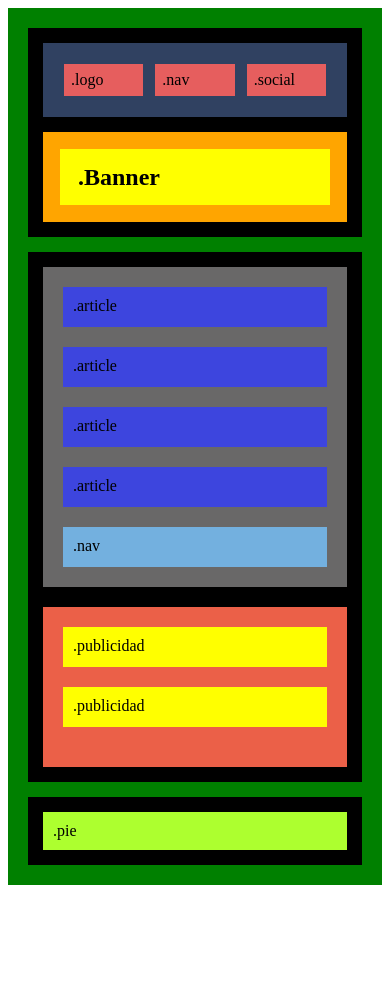
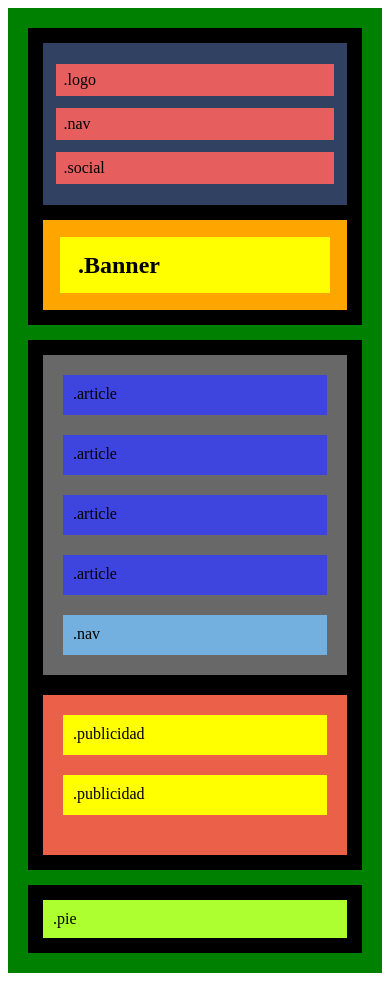
Before and after one commit to GuillemBo/nivell1, a plain HTML site: page index.html in a window 390 px wide. Before the commit the page ends 893 px from the top, so only its background shows below. Drawn offline with Linux system fonts and the light colour scheme.

Commit message:
fixed header on tablet and mobile devices. erased test .txt

```diff
--- a/styles.css
+++ b/styles.css
@@ -9,18 +9,6 @@
     margin-right: auto;
 
 
-}
-
-@media (max-width: 768px) {
-    .main {
-        background-color: red;
-    }
-}
-
-@media (max-width: 600px) {
-    .main {
-        background-color: green;
-    }
 }
 
 
@@ -118,6 +106,12 @@
 }
 
 @media (max-width: 768px) {
+    .main {
+        background-color: red;
+    }
+    .head {
+        flex-direction: column;
+    }
     .mid {
       flex-direction: column;
     }
@@ -125,6 +119,10 @@
     .mid-block,
     .side-block {
       flex: 1;
+    }
+    .head1, .head2, .head3{
+        display: flex;
+        width: 96%;
     }
 
 }
@@ -164,13 +162,16 @@
     }
 
    @media (max-width: 600px) {
+    .main {
+        background-color: green;
+    }
         .mid-block {
             display: flex;
             flex-direction: column;
         }
         .head1, .head2, .head3{
             display: flex;
-            width: 33%;
+            width: 96%;
           }
     }
 
```
Also changed, not shown: asd.txt (deleted).
